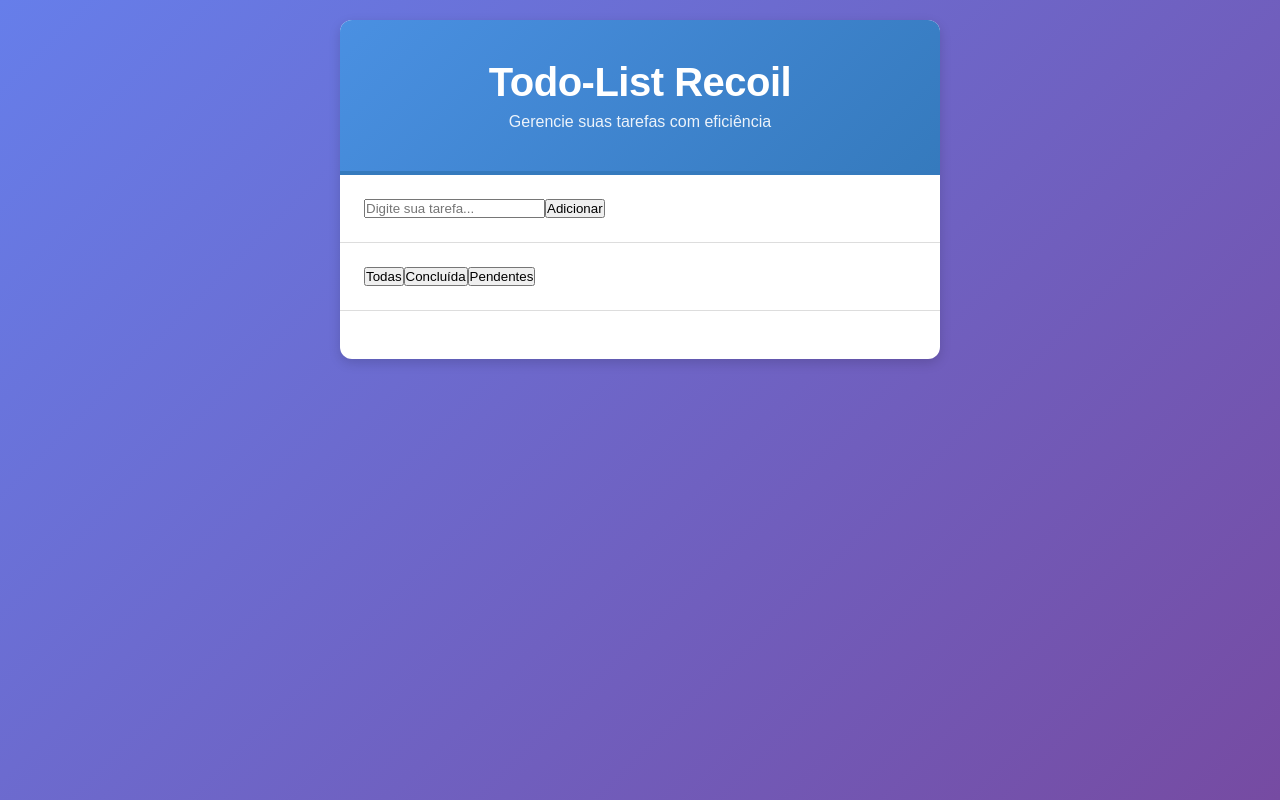
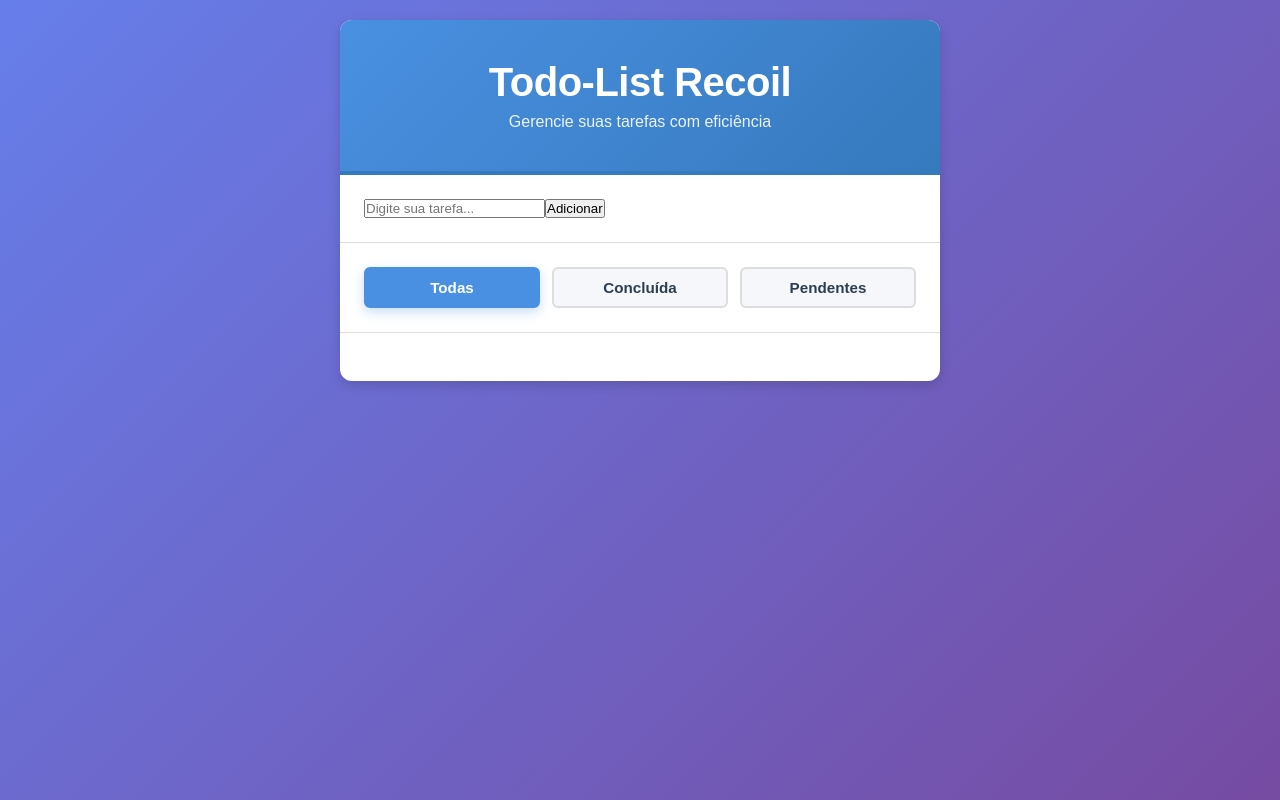
Before and after one commit to annesilv4/todo-list-recoil, a React (Vite) app: page / in a window 1280 px wide. Built offline with nearby package versions, Linux system fonts and the light colour scheme.

Commit message:
feat: add CSS styling for filter component

```diff
--- /dev/null
+++ b/src/components/filter.css
@@ -0,0 +1,44 @@
+.filter-container {
+  display: flex;
+  gap: 12px;
+  flex-wrap: wrap;
+}
+
+.filter-button {
+  padding: 10px 20px;
+  background: var(--background);
+  color: var(--text-primary);
+  border: 2px solid var(--border-color);
+  border-radius: 6px;
+  font-size: 0.95rem;
+  font-weight: 600;
+  cursor: pointer;
+  transition: all 0.3s ease;
+  flex: 1;
+  min-width: 100px;
+}
+
+.filter-button:hover {
+  border-color: var(--primary-color);
+  color: var(--primary-color);
+  background: rgba(74, 144, 226, 0.05);
+}
+
+.filter-button.active {
+  background: var(--primary-color);
+  color: white;
+  border-color: var(--primary-color);
+  box-shadow: 0 4px 12px rgba(74, 144, 226, 0.3);
+}
+
+@media (max-width: 480px) {
+  .filter-container {
+    gap: 8px;
+  }
+
+  .filter-button {
+    flex: 1;
+    font-size: 0.9rem;
+    padding: 10px 12px;
+  }
+}
--- a/src/components/filter.jsx
+++ b/src/components/filter.jsx
@@ -1,14 +1,30 @@
 import { useRecoilState } from "recoil";
 import { filterTask } from "../atoms/filterTask";
+import "./filter.css";
 
 export function FilterTasks() {
     const [filter, setFilter] = useRecoilState(filterTask);
 
     return (
-        <div>
-            <button onClick={() => setFilter("all")}>Todas</button>
-            <button onClick={() => setFilter("completed")}>Concluída</button>
-            <button onClick={() => setFilter("uncompleted")}>Pendentes</button>
+        <div className="filter-container">
+            <button
+                className={`filter-button ${filter === "all" ? "active" : ""}`}
+                onClick={() => setFilter("all")}
+            >
+                Todas
+            </button>
+            <button
+                className={`filter-button ${filter === "completed" ? "active" : ""}`}
+                onClick={() => setFilter("completed")}
+            >
+                Concluída
+            </button>
+            <button
+                className={`filter-button ${filter === "uncompleted" ? "active" : ""}`}
+                onClick={() => setFilter("uncompleted")}
+            >
+                Pendentes
+            </button>
         </div>
     );
 }
```
